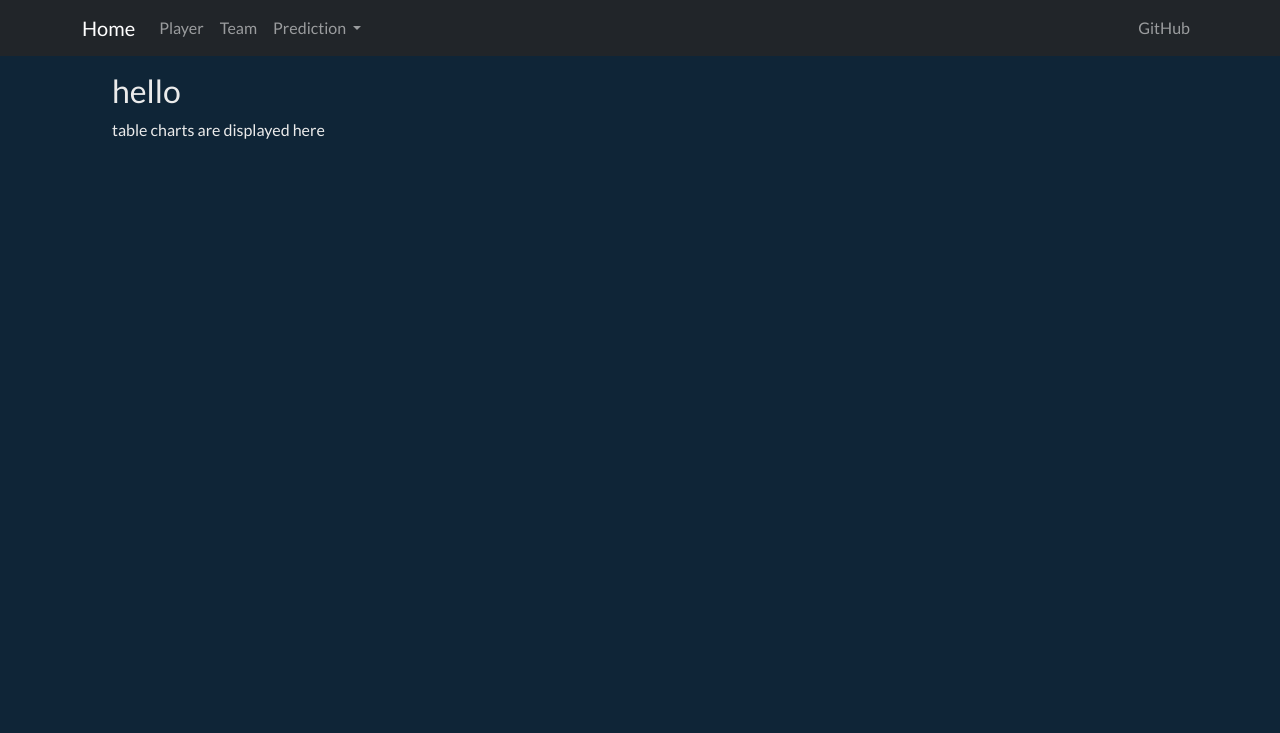
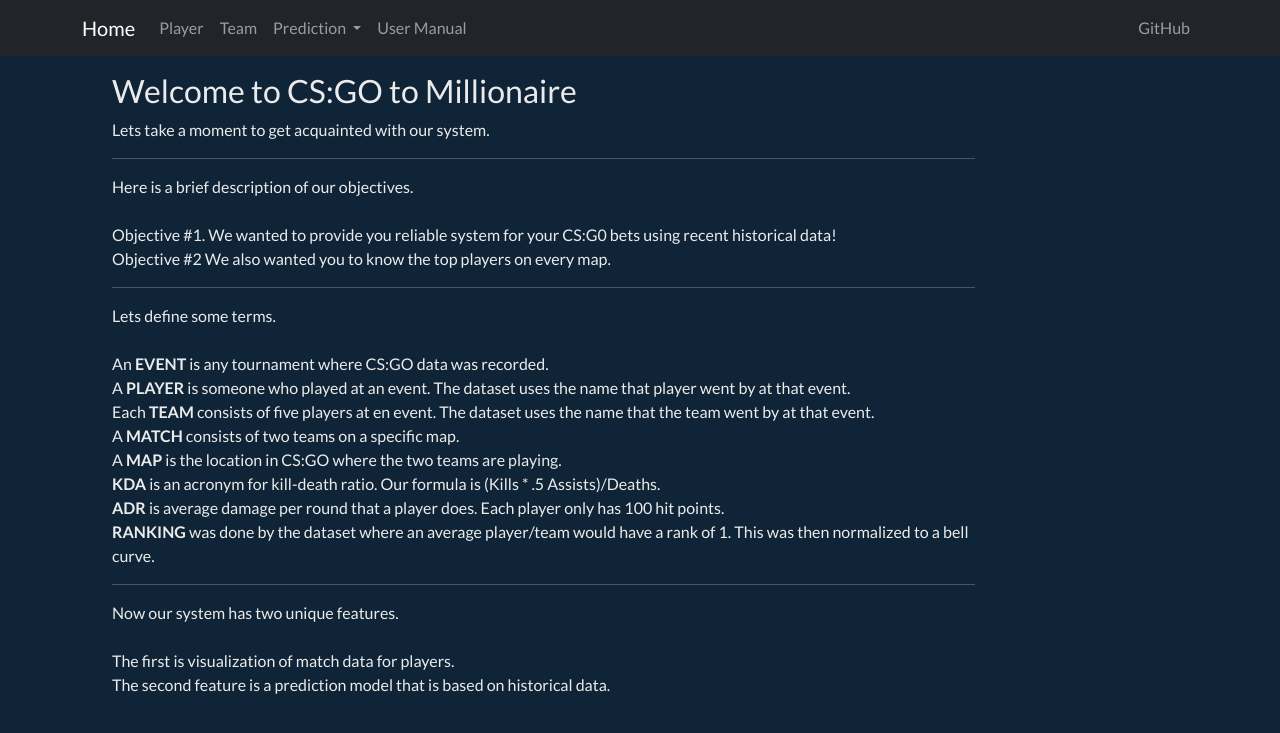
Before and after one commit to btaul/CS-GO_to_Billionaries, a Flask app: page / in a window 1280 px wide. Shown: the top 733 px of the page. Run offline with Flask 2, Linux system fonts and the light colour scheme; some libraries are stand-ins or nearby versions.

Commit message:
added a user manual and updated homepage

```diff
--- a/web/routes.py
+++ b/web/routes.py
@@ -14,6 +14,11 @@
 @app.route('/index', methods=['GET'])
 def index():
     return render_template("home.html")
+
+
+@app.route('/manual', methods=['GET', 'POST'])
+def manual():
+    return render_template("manual.html")
 
 
 @app.route('/players', methods=['GET'])
--- a/web/templates/base.html
+++ b/web/templates/base.html
@@ -2,7 +2,7 @@
 <html>
     <head>
         <meta charset="utf-8">
-        <title>CS-GO to Billionaries</title>
+        <title>CS-GO to Millionaries</title>
         <link href="https://cdn.jsdelivr.net/npm/bootstrap@5.0.2/dist/css/bootstrap.min.css" rel="stylesheet" integrity="sha384-EVSTQN3/azprG1Anm3QDgpJLIm9Nao0Yz1ztcQTwFspd3yD65VohhpuuCOmLASjC" crossorigin="anonymous">
         <link href="{{ url_for('static', filename='css/style.css') }}" rel="stylesheet">
         <script src="https://cdnjs.cloudflare.com/ajax/libs/Chart.js/3.7.1/chart.min.js" integrity="sha512-QSkVNOCYLtj73J4hbmVoOV6KVZuMluZlioC+trLpewV8qMjsWqlIQvkn1KGX2StWvPMdWGBqim1xlC8krl1EKQ==" crossorigin="anonymous" referrerpolicy="no-referrer"></script>
@@ -31,6 +31,9 @@
                   <a class="dropdown-item" href="{{url_for('playerpred')}}">Player</a>
                 </div>
               </li>
+                <li class="nav-item">
+                <a class="nav-link" href="{{url_for('manual')}}">User Manual</a>
+              </li>
             </ul>
             <ul class="navbar-nav ms-md-auto">
               <li class="nav-item">
--- a/web/templates/home.html
+++ b/web/templates/home.html
@@ -3,7 +3,39 @@
 
 {% block body %}
 <div class="right">
-<h2>hello</h2>
-table charts are displayed here
+<h2>Welcome to CS:GO to Millionaire</h2>
+        Lets take a moment to get acquainted with our system.
+    <br><hr>
+        Here is a brief description of our objectives.
+    <br><br>
+        Objective #1. We wanted to provide you reliable system for your CS:G0 bets using recent historical data!
+    <br>
+        Objective #2  We also wanted you to know the top players on every map.
+    <br><hr>
+        Lets define some terms.
+    <br><br>
+        An <b>EVENT</b> is any tournament where CS:GO data was recorded.
+    <br>
+        A <b>PLAYER</b> is someone who played at an event. The dataset uses the name that player went by at that event.
+    <br>
+        Each <b>TEAM</b> consists of five players at en event. The dataset uses the name that the team went by at that event.
+    <br>
+        A <b>MATCH</b> consists of two teams on a specific map.
+    <br>
+        A <b>MAP</b> is the location in CS:GO where the two teams are playing.
+    <br>
+        <b>KDA</b> is an acronym for kill-death ratio. Our formula is (Kills * .5 Assists)/Deaths.
+    <br>
+        <b>ADR</b> is average damage per round that a player does. Each player only has 100 hit points.
+    <br>
+        <b>RANKING</b> was done by the dataset where an average player/team would have a rank of 1. This was then normalized to a bell curve.
+    <br><hr>
+        Now our system has two unique features.
+    <br><br>
+        The first is visualization of match data for players.
+    <br>
+        The second feature is a prediction model that is based on historical data.
+
+
 </div>
 {% endblock %}
```
Also changed, not shown: web/templates/manual.html (added, +46 -0 lines).
